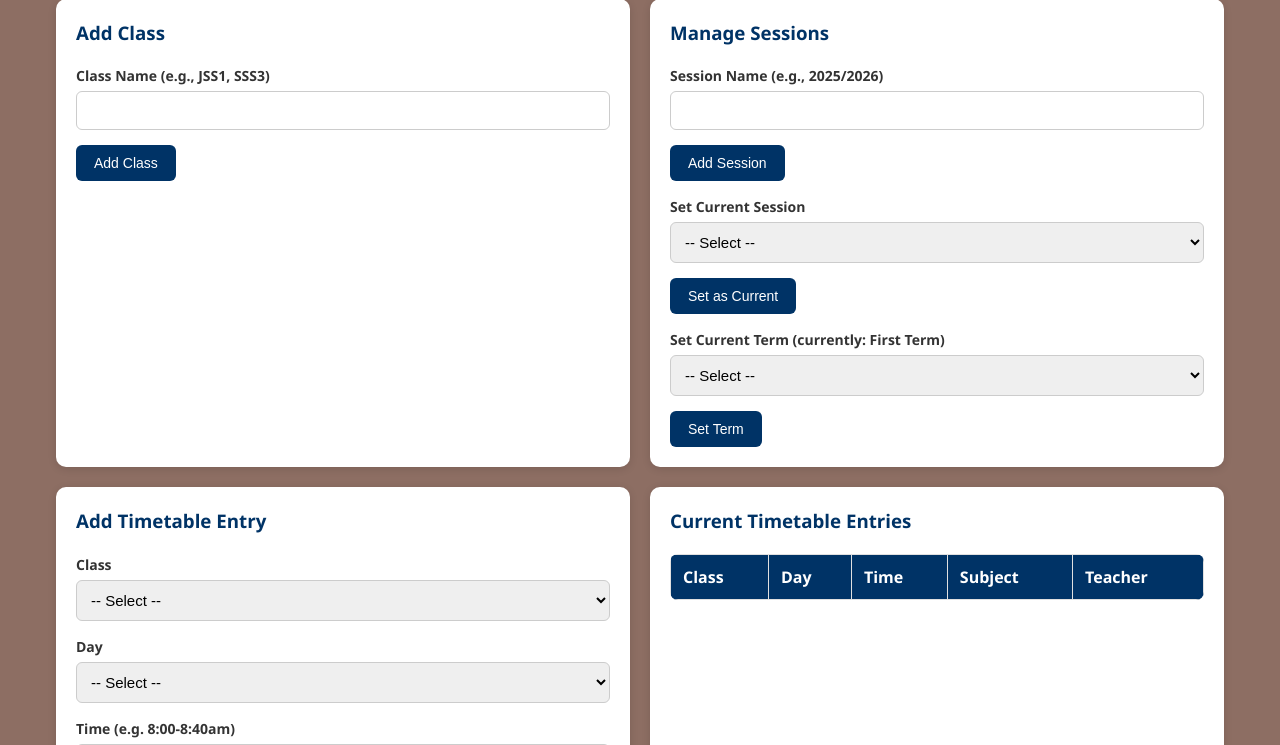
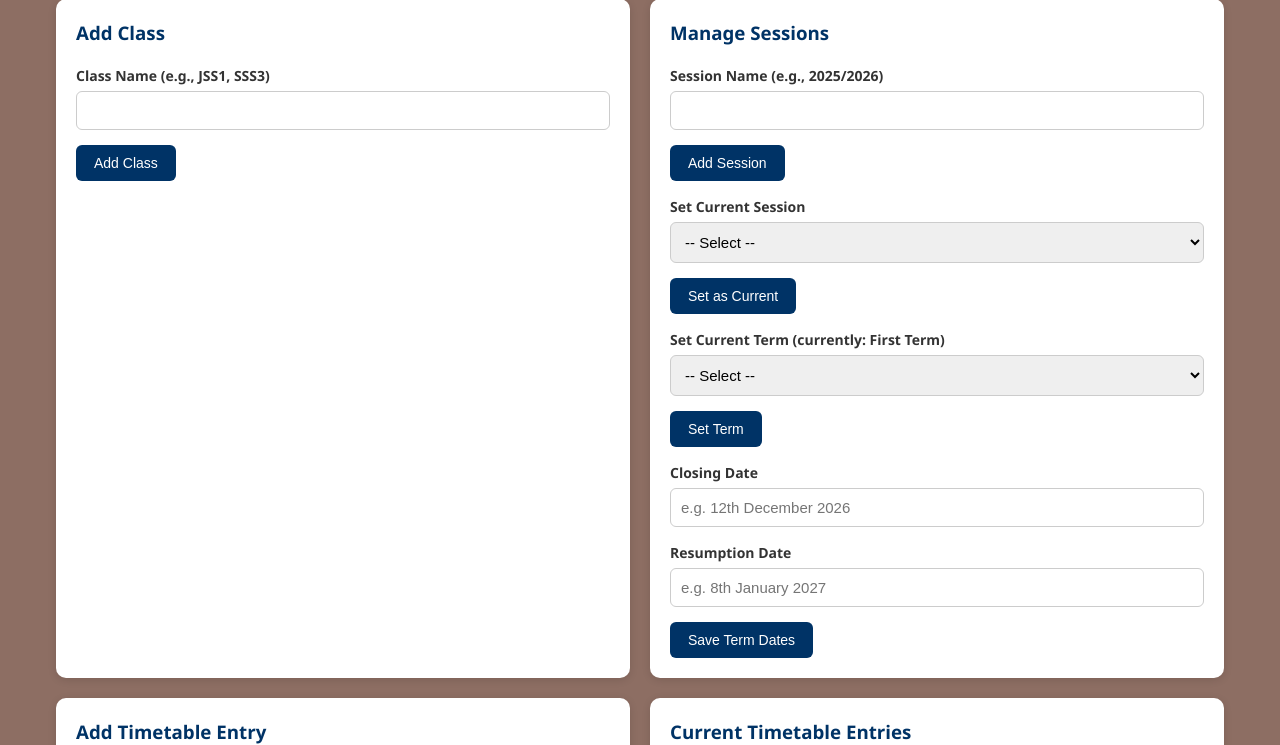
Before and after one commit to rufusofuzor123/prudenceinternationalschool_portal, a Flask app: page /admin/dashboard in a window 1280 px wide. Shown: the part 4269-5014 px from the top of the page. Run offline with Flask 3, Linux system fonts and the light colour scheme; a user stored in the database is signed in; data comes from the database, SQL or seed files in the repository; data that the repository does not hold is empty.

Commit message:
Add admin-settable closing/resumption dates for report cards

```diff
--- a/app.py
+++ b/app.py
@@ -421,6 +421,16 @@ def is_results_published() -> bool:
 def get_current_term() -> str:
     setting = SystemSetting.query.filter_by(key="current_term").first()
     return setting.value if setting else "First Term"
+
+
+def get_closing_date():
+    setting = SystemSetting.query.filter_by(key="closing_date").first()
+    return setting.value if setting else "Not set"
+
+
+def get_resumption_date():
+    setting = SystemSetting.query.filter_by(key="resumption_date").first()
+    return setting.value if setting else "Not set"
 
 
 def log_audit(action, details=""):
@@ -1552,6 +1562,24 @@ def admin_dashboard():
                     setting.value = new_term
                 db.session.commit()
                 flash(f"Current term set to {new_term}!", "success")
+
+        elif action == "set_term_dates":
+            closing = request.form.get("closing_date")
+            resumption = request.form.get("resumption_date")
+            if closing:
+                s = SystemSetting.query.filter_by(key="closing_date").first()
+                if not s:
+                    db.session.add(SystemSetting(key="closing_date", value=closing))
+                else:
+                    s.value = closing
+            if resumption:
+                s2 = SystemSetting.query.filter_by(key="resumption_date").first()
+                if not s2:
+                    db.session.add(SystemSetting(key="resumption_date", value=resumption))
+                else:
+                    s2.value = resumption
+            db.session.commit()
+            flash("Term dates updated!", "success")
 
         elif action == "set_current_session":
             session_id = request.form.get("session_id")
--- a/templates/admin_dashboard.html
+++ b/templates/admin_dashboard.html
@@ -168,6 +168,12 @@
                 </select>
             </div>
             <button type="submit" class="btn btn-primary">Set Term</button>
+        </form>
+        <form method="POST" style="margin-top:15px;">
+            <input type="hidden" name="action" value="set_term_dates">
+            <div class="form-group"><label>Closing Date</label><input type="text" name="closing_date" class="form-control" placeholder="e.g. 12th December 2026"></div>
+            <div class="form-group"><label>Resumption Date</label><input type="text" name="resumption_date" class="form-control" placeholder="e.g. 8th January 2027"></div>
+            <button type="submit" class="btn btn-primary">Save Term Dates</button>
         </form>
     </div>
 </div>
```
